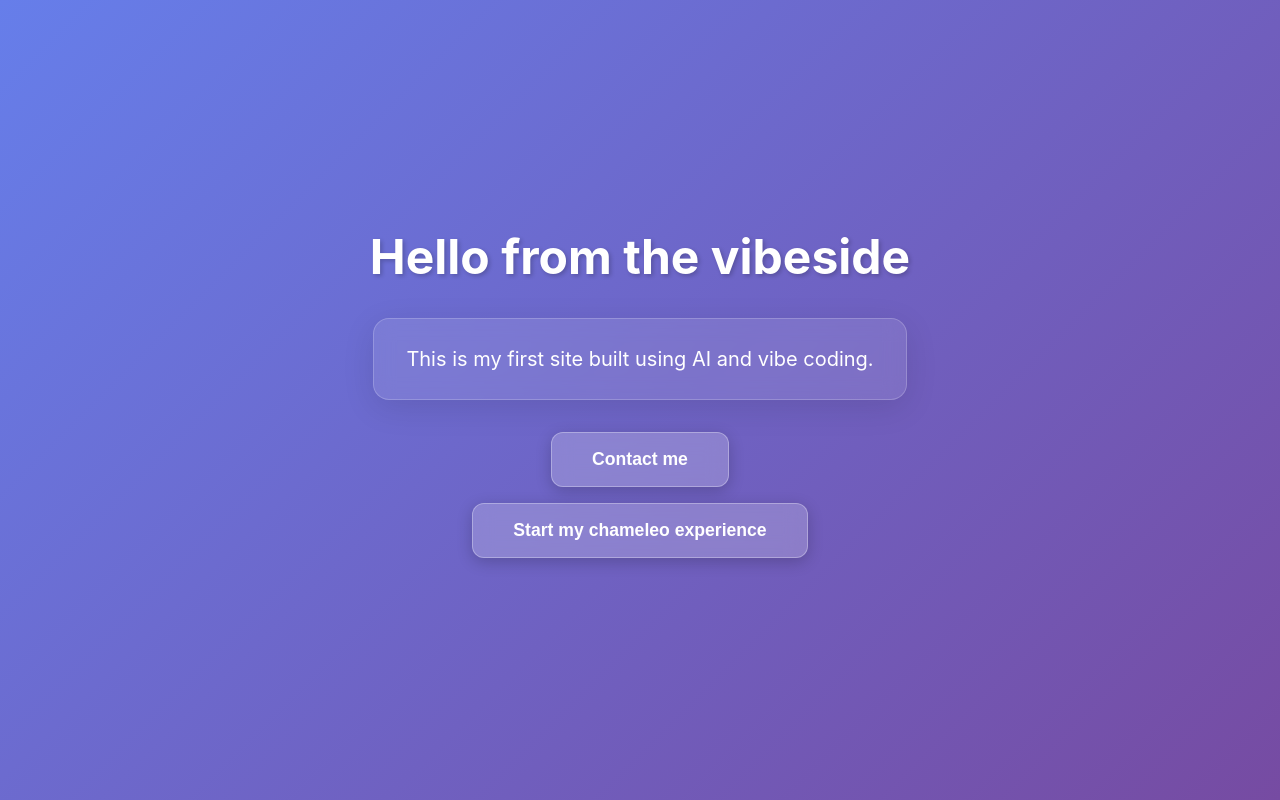
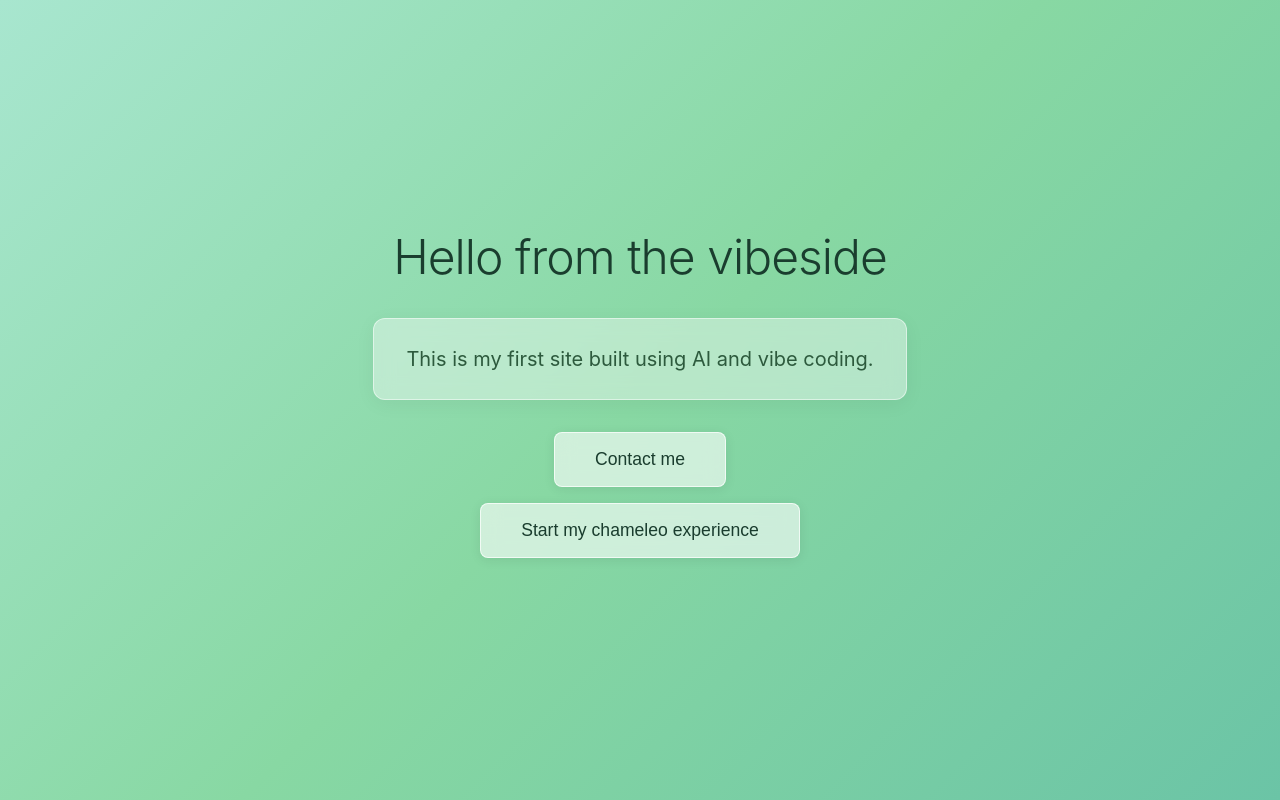
Before and after one commit to chameleoapp/my-first-vibe-site, a plain HTML site: page index.html in a window 1280 px wide. Drawn offline with Linux system fonts and the light colour scheme.

Commit message:
Update to green minimalistic color scheme

```diff
--- a/index.html
+++ b/index.html
@@ -18,8 +18,8 @@
             flex-direction: column;
             justify-content: center;
             align-items: center;
-            background: linear-gradient(135deg, #667eea 0%, #764ba2 100%);
-            color: #fff;
+            background: linear-gradient(135deg, #a8e6cf 0%, #88d8a3 50%, #6bc4a6 100%);
+            color: #2d5a3d;
             padding: 20px;
         }
 
@@ -27,8 +27,9 @@
             text-align: center;
             font-size: 3rem;
             margin-bottom: 2rem;
-            font-weight: 700;
-            text-shadow: 2px 2px 4px rgba(0, 0, 0, 0.2);
+            font-weight: 300;
+            color: #1a3d2e;
+            letter-spacing: -0.02em;
         }
 
         p {
@@ -36,34 +37,35 @@
             font-size: 1.25rem;
             max-width: 600px;
             line-height: 1.6;
-            background: rgba(255, 255, 255, 0.1);
+            background: rgba(255, 255, 255, 0.4);
             backdrop-filter: blur(10px);
             padding: 1.5rem 2rem;
-            border-radius: 16px;
-            border: 1px solid rgba(255, 255, 255, 0.2);
-            box-shadow: 0 8px 32px rgba(0, 0, 0, 0.1);
+            border-radius: 12px;
+            border: 1px solid rgba(255, 255, 255, 0.5);
+            box-shadow: 0 4px 20px rgba(0, 0, 0, 0.05);
             margin-bottom: 2rem;
+            color: #2d5a3d;
         }
 
         button {
-            background: rgba(255, 255, 255, 0.2);
+            background: rgba(255, 255, 255, 0.6);
             backdrop-filter: blur(10px);
-            border: 1px solid rgba(255, 255, 255, 0.3);
-            color: #fff;
+            border: 1px solid rgba(255, 255, 255, 0.7);
+            color: #1a3d2e;
             font-size: 1.1rem;
-            font-weight: 600;
+            font-weight: 500;
             padding: 1rem 2.5rem;
-            border-radius: 12px;
+            border-radius: 8px;
             cursor: pointer;
-            box-shadow: 0 4px 16px rgba(0, 0, 0, 0.2);
+            box-shadow: 0 2px 12px rgba(0, 0, 0, 0.08);
             transition: all 0.3s ease;
             margin-bottom: 1rem;
         }
 
         button:hover {
-            background: rgba(255, 255, 255, 0.3);
+            background: rgba(255, 255, 255, 0.8);
             transform: translateY(-2px);
-            box-shadow: 0 6px 20px rgba(0, 0, 0, 0.3);
+            box-shadow: 0 4px 16px rgba(0, 0, 0, 0.12);
         }
 
         button:active {
```
